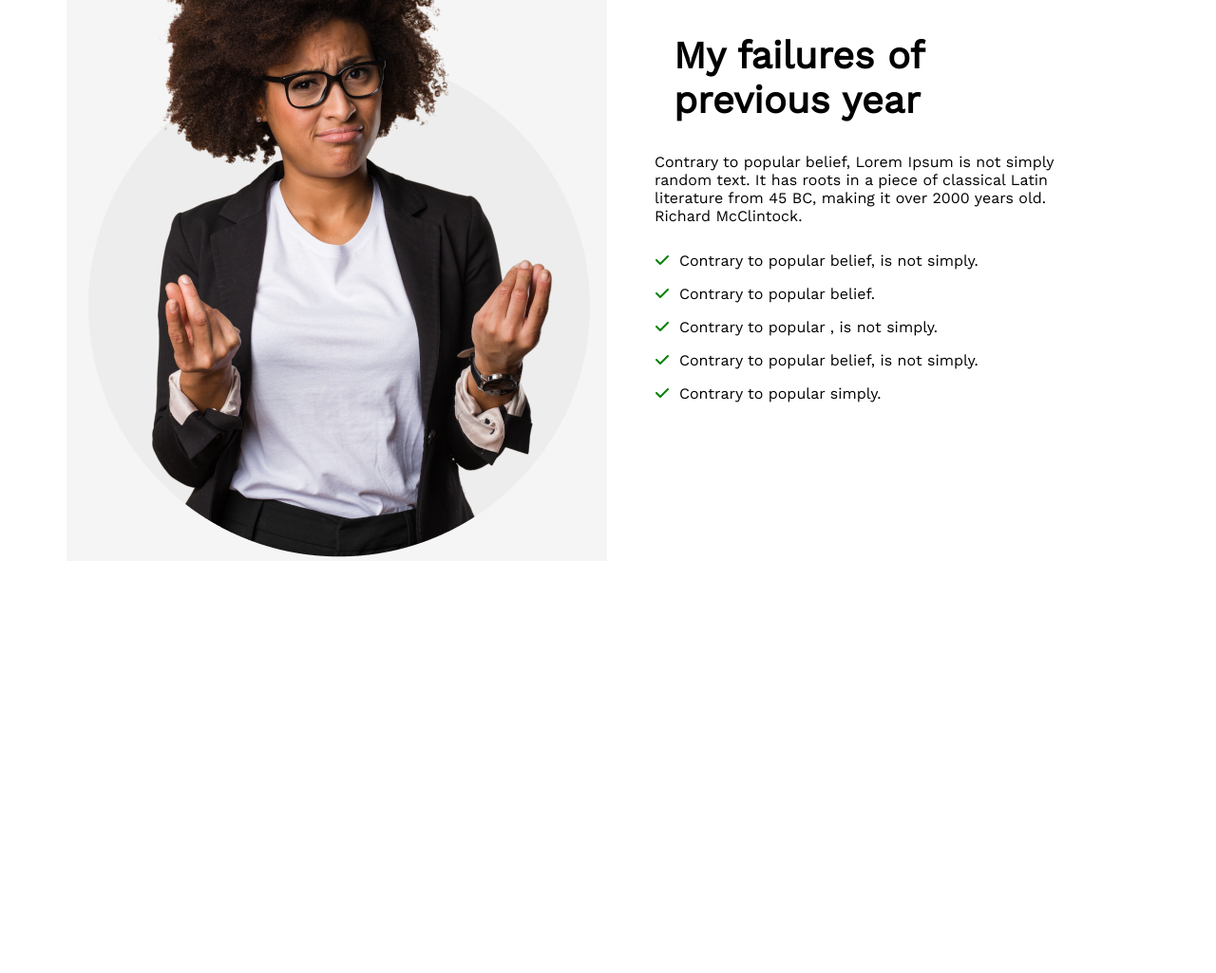
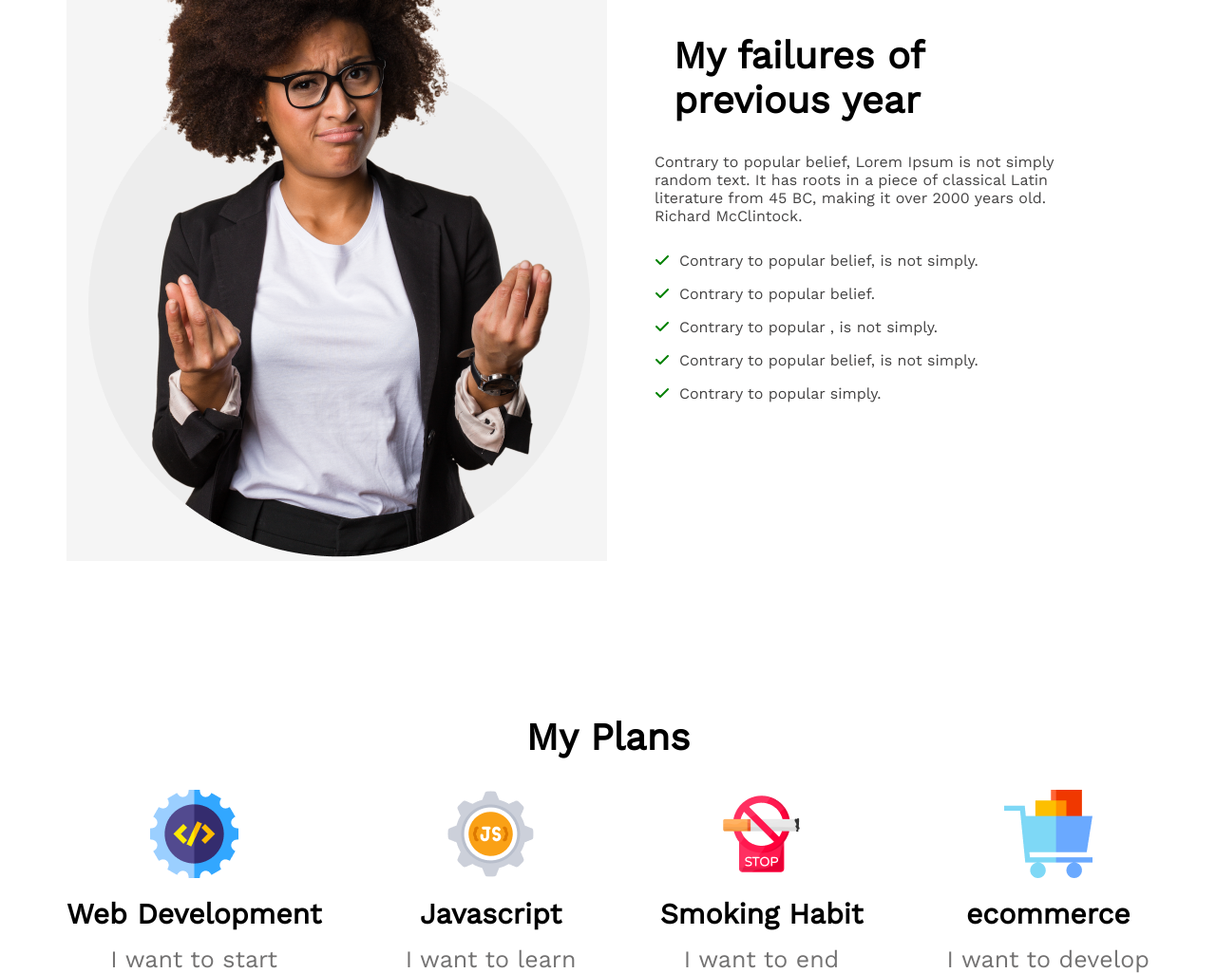
Before and after one commit to SAIDUR-WAY/assignment-1, a plain HTML site: page index.html in a window 1280 px wide. Shown: the part 917-1942 px from the top of the page at 95% size. Before the commit the page ends 1508 px from the top, so only its background shows below. Drawn offline with nearby package versions, Linux system fonts and the light colour scheme.

Commit message:
Plans section added

```diff
--- a/index.html
+++ b/index.html
@@ -15,6 +15,7 @@
 </head>
 
 <body>
+     <!-- Header section -->
      <header class="header-section">
           <div class="header-content">
                <div class="header-item">
@@ -26,6 +27,7 @@
           </div>
      </header>
      <main>
+          <!-- Failure section -->
           <section class="failure-section">
                <div class="failure-area">
                     <div class="image-area">
@@ -48,6 +50,32 @@
                     </div>
                </div>
           </section>
+          <!-- Plans section -->
+          <section class="plans-section">
+               <h2 class="plans-title">My Plans</h2>
+               <div class="plans-content">
+                    <div class="content-item">
+                         <img class="content-img" src="images/icons/web.png" alt="web devlopment icon">
+                         <h3 class="content-title">Web Development</h3>
+                         <p class="cont-descrip">I want to start</p>
+                    </div>
+                    <div class="content-item">
+                         <img class="content-img" src="images/icons/js.png" alt="javascript icon">
+                         <h3 class="content-title">Javascript</h3>
+                         <p class="cont-descrip">I want to learn</p>
+                    </div>
+                    <div class="content-item">
+                         <img class="content-img" src="images/icons/smoke.png" alt="Smoking png">
+                         <h3 class="content-title">Smoking Habit</h3>
+                         <p class="cont-descrip">I want to end</p>
+                    </div>
+                    <div class="content-item">
+                         <img class="content-img" src="images/icons/ecom.png" alt="Ecommerce png">
+                         <h3 class="content-title">ecommerce</h3>
+                         <p class="cont-descrip">I want to develop</p>
+                    </div>
+               </div>
+          </section>
      </main>
      <footer>
 
--- a/style/style.css
+++ b/style/style.css
@@ -6,11 +6,12 @@
 }
 
 /* global style start */
-     section{
-          max-width: 1140px;
-          margin: 0 auto;
-          margin-top: 130px;
-     }
+section {
+     max-width: 1140px;
+     margin: 0 auto;
+     margin-top: 130px;
+}
+
 /* global style end */
 
 /* header style start */
@@ -54,7 +55,7 @@
 
 .btn-primary {
      padding: 18px 30px;
-     border:none;
+     border: none;
      border-radius: 5px;
      font-size: 20px;
      color: #005FAC;
@@ -64,35 +65,75 @@
 
 /* failure section style start */
 
-.failure-area{
+.failure-area {
      display: flex;
      align-content: center;
      align-items: center;
 
 
 }
-.image-area{
+
+.image-area {
      background: rgba(204, 204, 204, 0.2);
 
 }
-.content-area{
-     padding:0 100px 0 50px;
+
+.content-area {
+     padding: 0 100px 0 50px;
 }
-.failure-title{
+
+.failure-title {
      font-size: 40px;
      text-align: left;
      padding: 32px 20px;
 }
-.content-area ul{
+
+.fai-description {
+     color: #444343;
+}
+
+.content-area ul {
      padding: 20px 0;
 }
-.content-area li{
+
+.content-area li {
      list-style-type: none;
      padding: 8px 0;
+     color: #444343;
 }
-.content-area ul .fa-check{
+
+.content-area ul .fa-check {
      color: green;
      padding-right: 10px;
 }
 
 /* failure section style end */
+
+/* Plans section start */
+
+.plans-content {
+     display: flex;
+     justify-content: space-between;
+}
+
+.plans-title {
+     font-size: 40px;
+     text-align: center;
+     padding: 32px 0;
+}
+
+.content-item {
+     text-align: center;
+}
+
+.content-title {
+     font-size: 30px;
+     padding: 16px 0;
+}
+
+.cont-descrip {
+     font-size: 25px;
+     color: #737272;
+}
+
+/* Plans section end */
```
